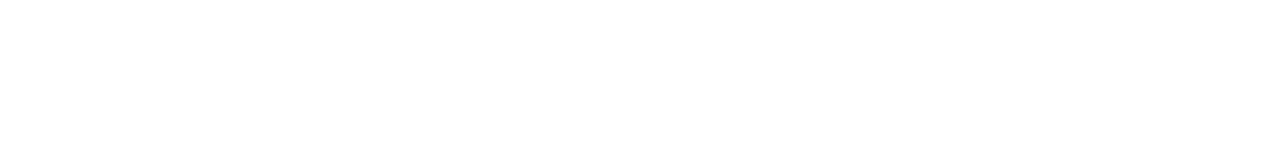
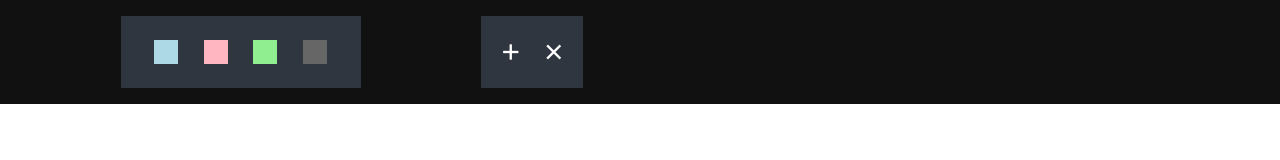
Before and after one commit to Vishaal21/Zira-Ticket-Mnagment, a plain HTML site: page index.html in a window 1280 px wide. Drawn offline with nearby package versions, Linux system fonts and the light colour scheme.

Commit message:
added upto header

```diff
--- a/index.html
+++ b/index.html
@@ -5,8 +5,44 @@
     <meta http-equiv="X-UA-Compatible" content="IE=edge">
     <meta name="viewport" content="width=device-width, initial-scale=1.0">
     <title>Document</title>
+    <link rel="stylesheet" href="styles.css">
+    <link rel="stylesheet"
+        href="https://fonts.googleapis.com/css2?family=Material+Symbols+Outlined:opsz,wght,FILL,GRAD@20..48,100..700,0..1,-50..200" />
 </head>
 <body>
 
+    <header class="header">
+
+        <div class="color-pallete">
+            <div class="color-box lbbox">
+               <button style="background-color: lightblue;"></button>
+            </div>
+            <div class="color-box lpbox">
+                <button style="background-color: lightpink;"></button>
+            </div>
+            <div class="color-box lgbox">
+                <button style="background-color:lightgreen;"></button>
+            </div>
+            <div class="color-box bbox">
+                <button style="background-color:#666;"></button>
+            </div>
+        </div>
+
+        <div class="options">
+            <div class="add-box">
+                <button><span class="material-symbols-outlined" style="font-weight:bold ;">
+                        add
+                    </span></button>
+            </div>
+            <div class="remove-box">
+                <button><span class="material-symbols-outlined">
+                        close
+                    </span></button>
+            </div>
+        </div>
+
+    </header>
+    <script src="index.js"></script>
+
 </body>
 </html>
--- a/index.js
+++ b/index.js
@@ -0,0 +1,18 @@
+const lightblue = document.querySelector(".lbbox");
+const lightgreen = document.querySelector(".lgbox");
+const lightpink = document.querySelector(".lpbox");
+const bbox = document.querySelector(".bbox");
+
+const body = document.querySelector("body");
+lightblue.addEventListener('click', () => {
+    body.style.backgroundColor = "lightblue"
+})
+lightgreen.addEventListener('click', () => {
+    body.style.backgroundColor = 'lightgreen';
+})
+lightpink.addEventListener('click', () => {
+    body.style.backgroundColor='lightpink'
+})
+bbox.addEventListener('click', () => {
+    body.style.backgroundColor='#666'
+})
--- a/styles.css
+++ b/styles.css
@@ -0,0 +1,61 @@
+@import url('https://fonts.googleapis.com/css2?family=Lato:ital,wght@0,100;0,300;0,400;0,700;0,900;1,100;1,300;1,400;1,700;1,900&family=Montserrat:wght@100;200;300;400;500;600;700;800;900&display=swap');
+
+*{
+    box-sizing: border-box;
+    margin: 0;
+    padding: 0;
+    font-family: 'Lato',sans-serif;
+}
+body{
+    width: 100vw;
+    height: 100vh;
+}
+
+.header{
+    background-color: #111;
+    width: 100vw;
+    height: 13vh;
+    display: flex;
+    align-items: center;
+    padding-right: 45%;
+    justify-content: space-evenly;
+     /* box-shadow: 0px 0px 60px -15px rgba(200, 25, 25, 0.75); */
+}
+button{
+    min-width: 1rem;
+    width: 1.5rem;
+    border: none;
+    height: 1.5rem;
+    margin: 0.6rem;
+}
+
+.color-pallete,.options{
+    display: flex;
+    height: 70%;
+    align-items: center;
+    background-color: #2f3640;
+    padding: 1rem 1.3rem;
+}
+.color-pallete button{
+    margin-inline: 0.8rem;
+}
+.options{
+    padding: 1rem 0.5rem;
+}
+.options button{
+    background-color: transparent;
+    color: #fff;
+}
+.material-symbols-outlined {
+    font-variation-settings:
+        'FILL'0,
+        'wght'800,
+        'GRAD'0,
+        'opsz'48
+}
+
+@media(max-width:800px){
+    .header{
+        padding-right: 20%;
+    }
+}
```
